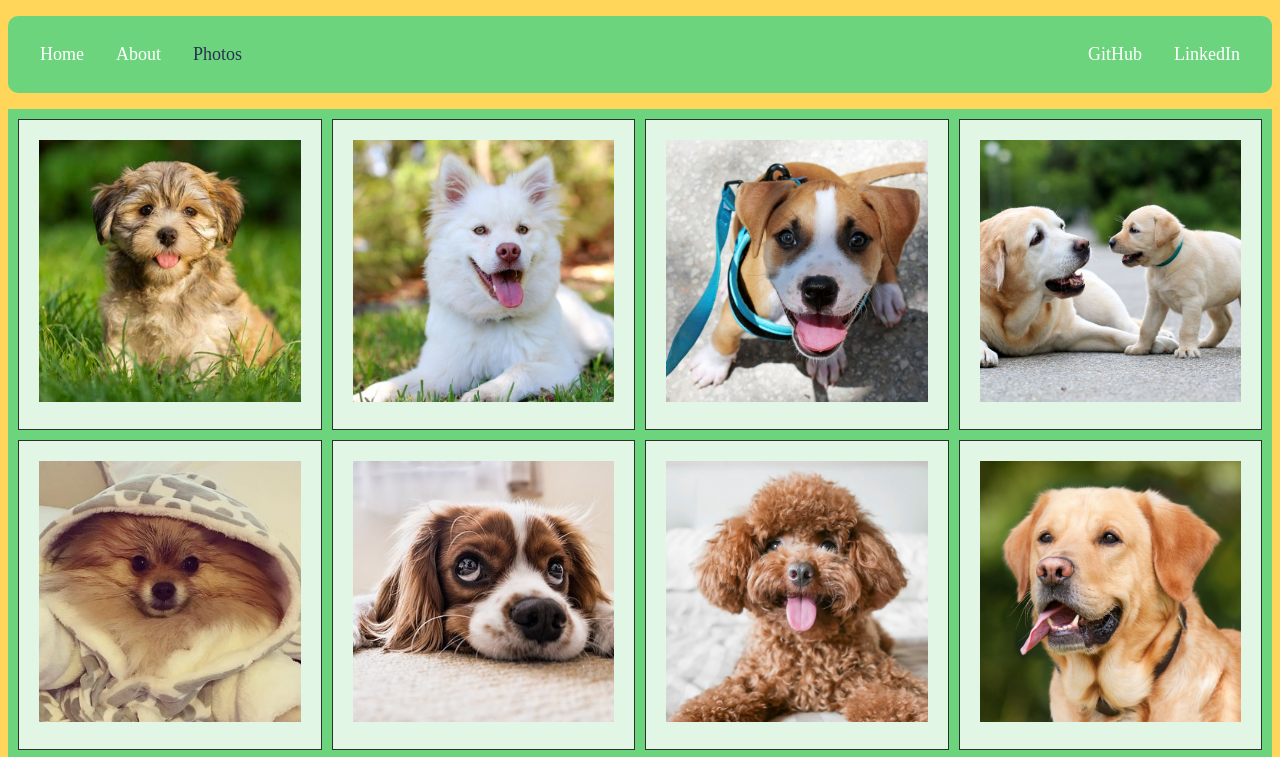
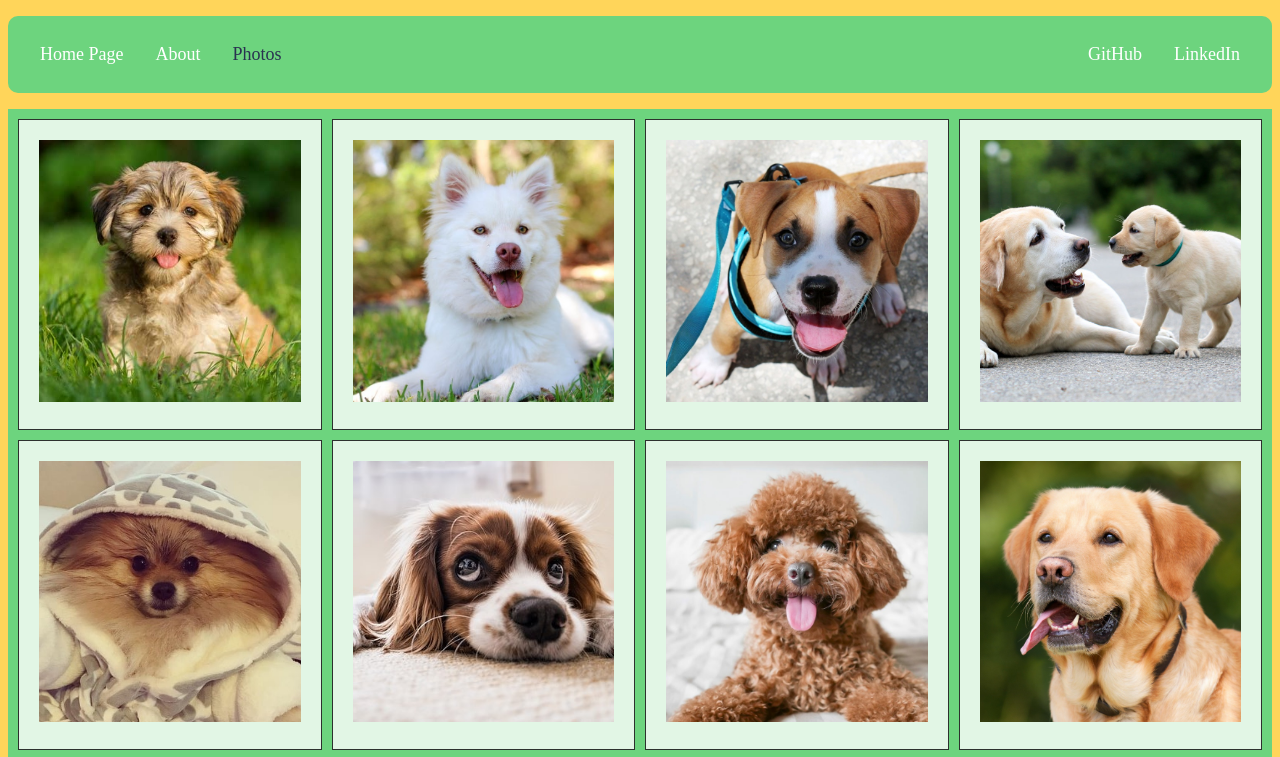
Before and after one commit to Jase-99/BasicHTMLSite, a plain HTML site: page photos.html in a window 1280 px wide. Shown: the top 757 px of the page. Drawn offline with Linux system fonts and the light colour scheme.

Commit message:
testing pull

```diff
--- a/photos.html
+++ b/photos.html
@@ -7,7 +7,7 @@
     <header>
         <nav class="topNav">
             <ul>
-                <li class="leftNav"><a href="index.html">Home</a></li>
+                <li class="leftNav"><a href="index.html">Home Page</a></li>
                 <li class="leftNav"><a href="about.html">About</a></li>
                 <li class="leftNav"><a id="cur" href="photos.html">Photos</a></li>
                 <li class="rightNav"><a href="https://www.linkedin.com/in/jason-henshall-48027614b/" target="_blank">LinkedIn</a></li>
```
